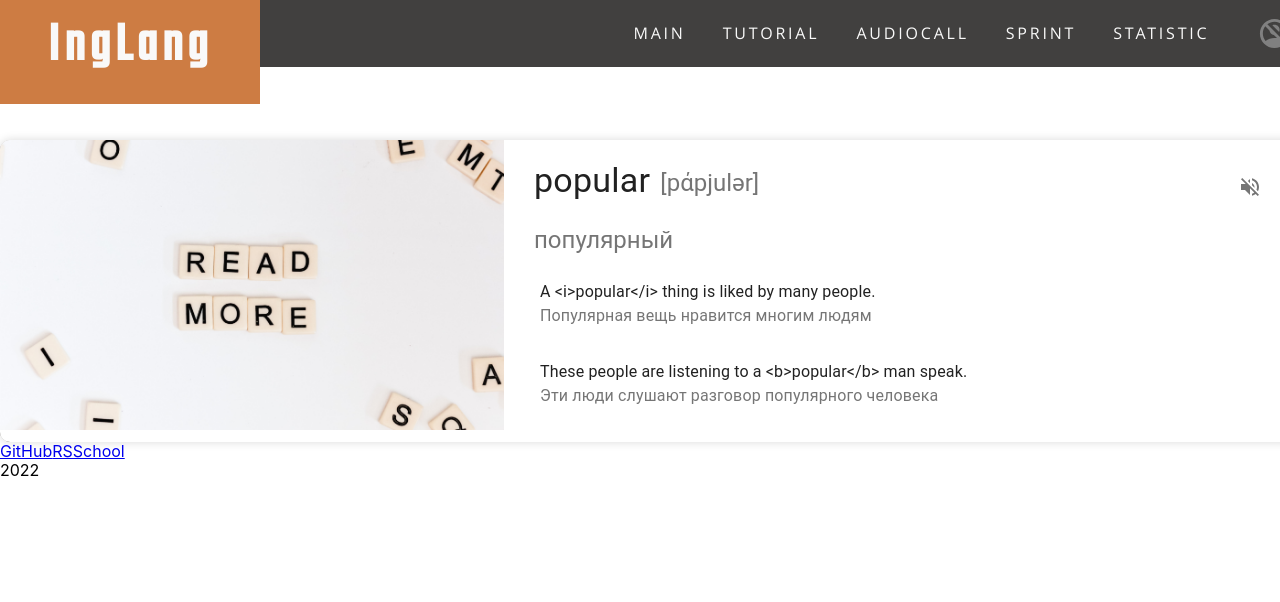
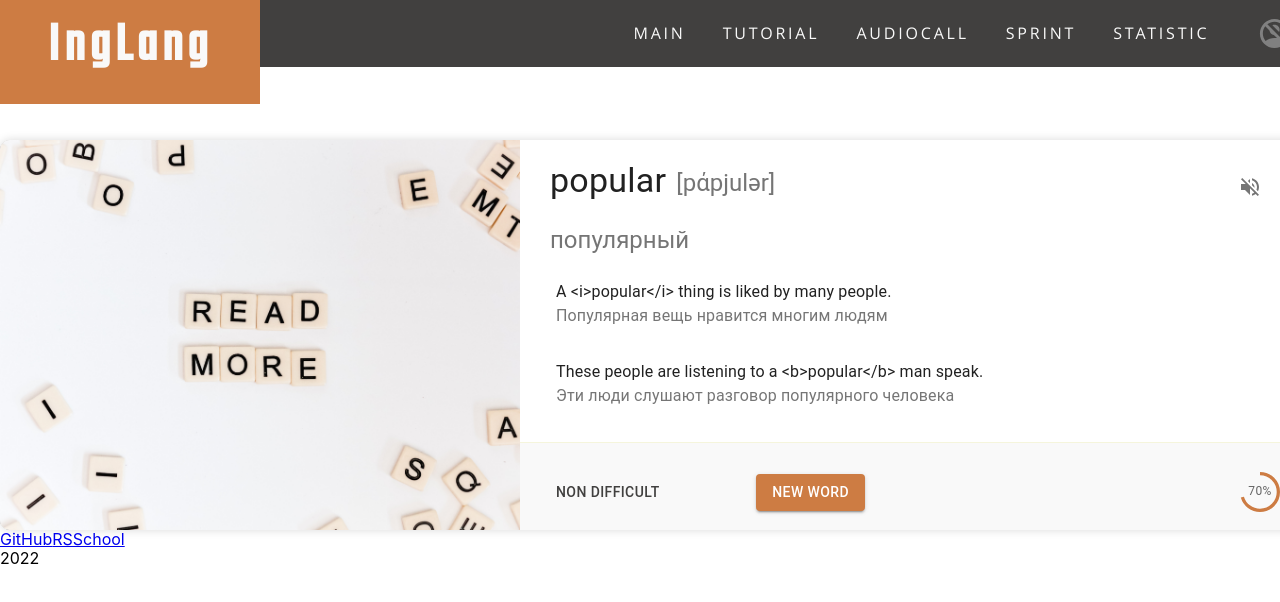
Before and after one commit to 1LisaW/rslang, a React (Create React App) app: page /tutorial in a window 1280 px wide. Shown: the top 602 px of the page. Built offline with nearby package versions, Linux system fonts and the light colour scheme.

Commit message:
feat: create CardButton component & CircularProgress component

```diff
--- /dev/null
+++ b/src/components/WordCard/CardButton/cardButton.scss
@@ -0,0 +1,5 @@
+@import '../../global/library';
+
+.button--active {
+  background-color: $MAIN-COLOR--SECONDARY;
+}
--- /dev/null
+++ b/src/components/WordCard/CardButton/cardButton.tsx
@@ -0,0 +1,42 @@
+import React from 'react';
+import Button from '@mui/material/Button';
+import { createTheme, ThemeProvider } from '@mui/material/styles';
+
+type Handler = (play: boolean) => void;
+
+interface IButtonCard {
+  text: string,
+  action: boolean,
+  handler: Handler
+}
+
+const theme = createTheme({
+  palette: {
+    primary: {
+      main: '#41403f',
+    },
+    secondary: {
+      main: '#cd7c43',
+    },
+  },
+});
+
+function CardButtonActive({ text, action, handler }:IButtonCard) {
+  return (
+    <Button onClick={() => handler(action)}>
+      <ThemeProvider theme={theme}>
+        {action ? (
+          <Button variant="text" className="button--active" color="primary">
+            { text }
+          </Button>
+        ) : (
+          <Button variant="contained" color="secondary">
+            { text }
+          </Button>
+        )}
+      </ThemeProvider>
+    </Button>
+  );
+}
+
+export default CardButtonActive;
--- /dev/null
+++ b/src/components/WordCard/CircularProgress/сircularProgress.tsx
@@ -0,0 +1,65 @@
+import * as React from 'react';
+import CircularProgress, {
+  CircularProgressProps,
+} from '@mui/material/CircularProgress';
+import Typography from '@mui/material/Typography';
+import Box from '@mui/material/Box';
+import { createTheme, ThemeProvider } from '@mui/material/styles';
+
+const theme = createTheme({
+  palette: {
+    primary: {
+      main: '#41403f',
+    },
+    secondary: {
+      main: '#cd7c43',
+    },
+  },
+});
+
+function CircularProgressWithLabel(
+  props: CircularProgressProps & { value: number },
+) {
+  return (
+    <ThemeProvider theme={theme}>
+      <Box sx={{ position: 'relative', display: 'inline-flex' }}>
+        <CircularProgress variant="determinate" {...props} color="secondary" />
+        <Box
+          sx={{
+            top: 0,
+            left: 0,
+            bottom: 0,
+            right: 0,
+            position: 'absolute',
+            display: 'flex',
+            alignItems: 'center',
+            justifyContent: 'center',
+          }}
+        >
+          <Typography
+            variant="caption"
+            component="div"
+            color="text.secondary"
+          >
+            {`${Math.round(props.value)}%`}
+          </Typography>
+        </Box>
+      </Box>
+    </ThemeProvider>
+  );
+}
+
+export default function CircularStatic() {
+  const [progress, setProgress] = React.useState(10);
+
+  React.useEffect(() => {
+    const timer = setInterval(() => {
+      setProgress((prevProgress) => (prevProgress >= 100 ? 0 : prevProgress + 10));
+    }, 800);
+    return () => {
+      clearInterval(timer);
+    };
+  }, []);
+
+  return <CircularProgressWithLabel value={progress} />;
+}
--- a/src/components/WordCard/wordCard.scss
+++ b/src/components/WordCard/wordCard.scss
@@ -1,4 +1,6 @@
 @import '../../global/library';
+
+$CARD-CONTENT-PADDING: 10px 20px;
 
 .card {
   box-shadow: rgb(0 0 0 / 15%) 0px 0px 10px;
@@ -25,9 +27,23 @@
 }
 .card__content {
   width: 60%;
-  padding: 10px 20px;
+}
+.card__text {
+  padding: $CARD-CONTENT-PADDING;
 }
 .card__transcription, .card__translate {
   padding-top: 0;
   padding-left: 10px;
 }
+.card__authorized-section {
+  background-color: $MAIN-COLOR--PRIMARY-LIGHT;
+  height: 20%;
+  border-top: 1px solid beige;
+  @include flex(space-between);
+  padding: $CARD-CONTENT-PADDING;
+}
+.card__buttons-container {
+  width: 45%;
+  @include flex(space-between);
+  height: 50px;
+}
--- a/src/components/WordCard/wordCard.tsx
+++ b/src/components/WordCard/wordCard.tsx
@@ -9,13 +9,15 @@ import Typography from '@material-ui/core/Typography';
 import { PaginatedResults } from '../../Api/api-types';
 import AudioButton from '../AudioFiles/audioFiles';
 import img from './8.jpg';
+import CardButton from './CardButton/cardButton';
+import CircularStatic from './CircularProgress/сircularProgress';
 
 interface CardInput {
   data: PaginatedResults;
 }
 const useStyles = makeStyles({
   media: {
-    height: 290,
+    height: '100%',
     width: '40%',
   },
 });
@@ -28,13 +30,26 @@ function WordCard({ data }:CardInput) {
       console.log(play);
     },
   };
+  const buttonDifficultyHandler = {
+    text: 'non difficult',
+    color: 'primary',
+    action: true,
+    handler: (play: boolean) => {
+      console.log(play);
+    },
+  };
+  const buttonLearnedHandler = {
+    text: 'New word',
+    color: 'secondary',
+    action: false,
+    handler: (play: boolean) => {
+      console.log(play);
+    },
+  };
 
   return (
-    <Card>
-      <Box
+    <Card
       className="card-word__container"
-        display="flex"
-        flexDirection="row"
     >
       <CardMedia
         className={classes.media}
@@ -44,7 +59,7 @@ function WordCard({ data }:CardInput) {
         title={data.word}
       />
       <Box className="card__content">
-          <Box>
+        <Box className="card__text">
           <Box className="card__header">
             <Box className="card__title">
               <Typography gutterBottom variant="h4" component="h2">
@@ -90,6 +105,12 @@ function WordCard({ data }:CardInput) {
             </Typography>
           </CardContent>
         </Box>
+        <Box className="card__authorized-section">
+          <div className="card__buttons-container">
+            <CardButton {...buttonDifficultyHandler} />
+            <CardButton {...buttonLearnedHandler} />
+          </div>
+          <CircularStatic />
         </Box>
       </Box>
     </Card>
--- a/src/global/_library.scss
+++ b/src/global/_library.scss
@@ -1,7 +1,7 @@
 $MAIN-COLOR--PRIMARY: rgb(180,177,170);
-$MAIN-COLOR--PRIMARY-DARK: rgb(65, 64, 63);
+$MAIN-COLOR--PRIMARY-DARK: #41403f;
 $MAIN-COLOR--PRIMARY-LIGHT: rgb(249, 249, 249);
-$MAIN-COLOR--SECONDARY: rgb(205, 124, 67);
+$MAIN-COLOR--SECONDARY: #cd7c43;
 
 $BODY-CONTAINER-WIDTH: 1300px;
 
```
Lines whose indentation alone changed are shown as unchanged.
